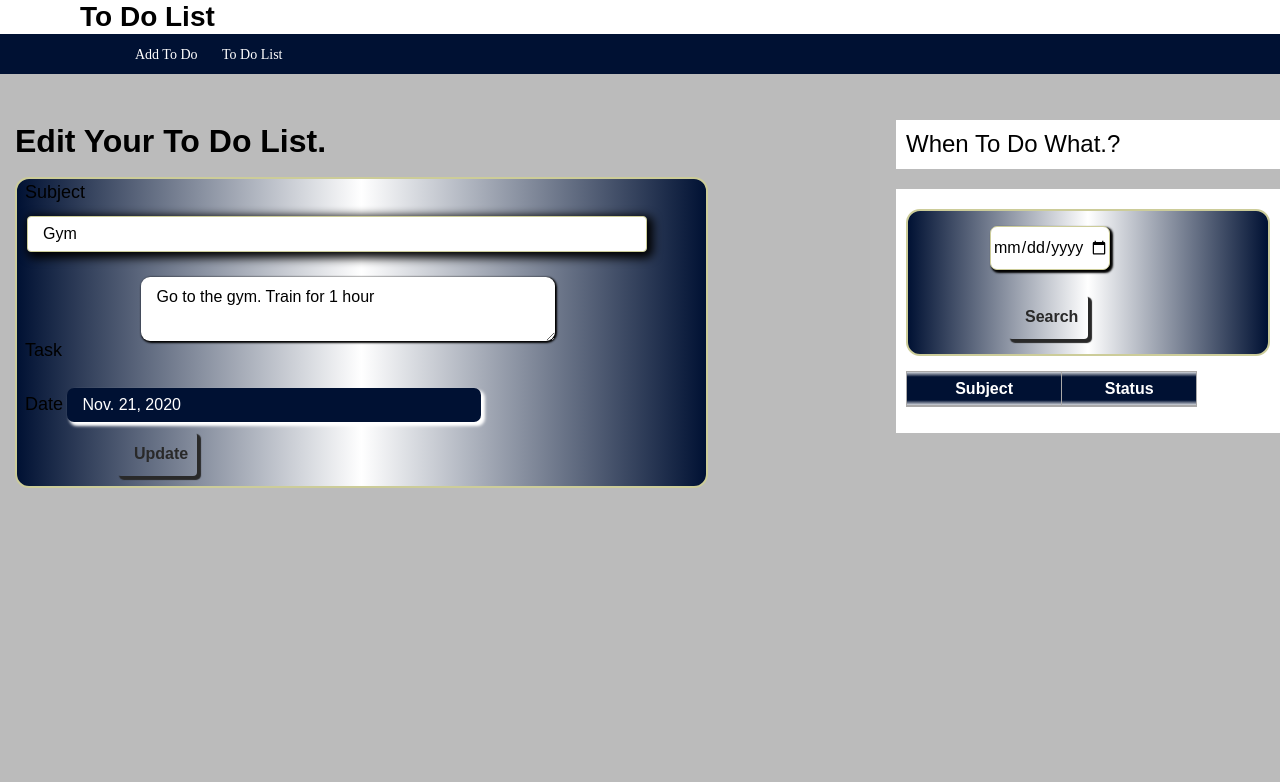
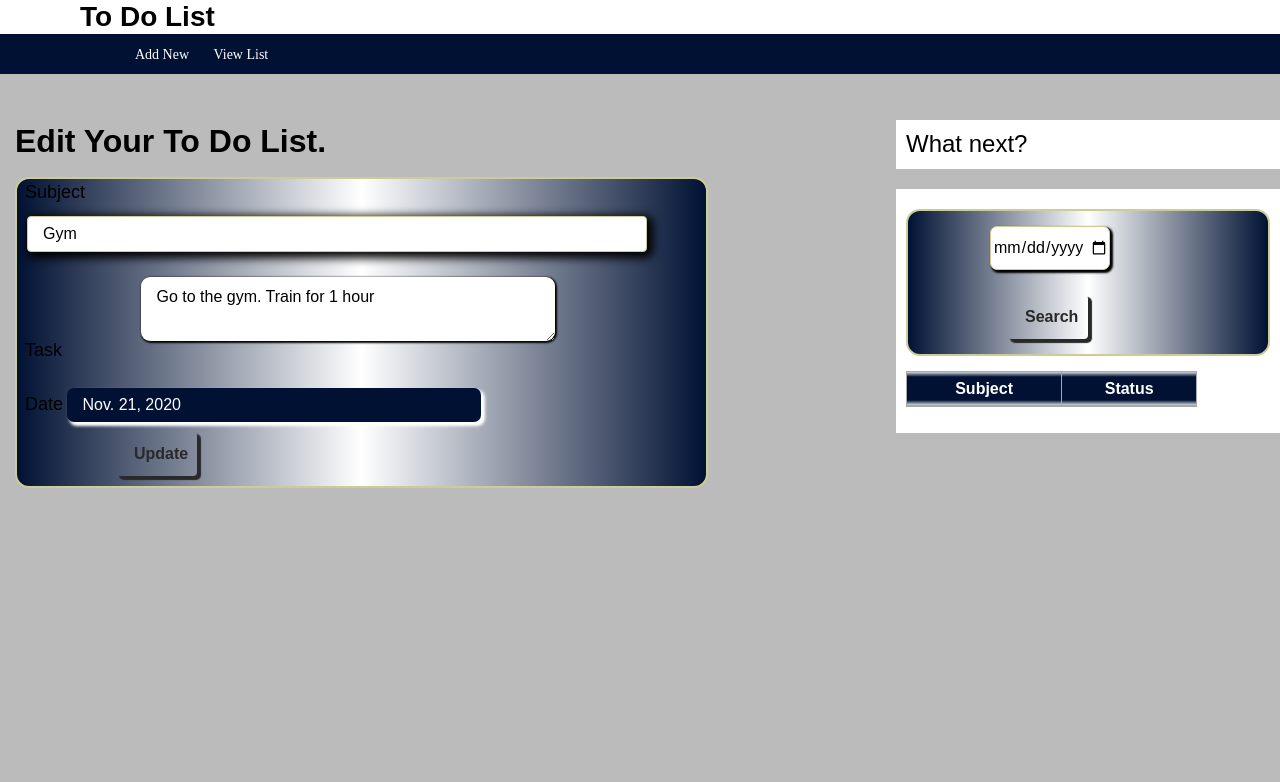
Before and after one commit to anthony-ndegwa-dev/TodoApp-Django, a Django app: page /edit/1 in a window 1280 px wide. Shown: the top 782 px of the page. Run offline with Django 3.2, Linux system fonts and the light colour scheme; data comes from the database, SQL or seed files in the repository; lists and menus that the app fills with data are empty.

Commit message:
Add comments

```diff
--- a/templates/base.html
+++ b/templates/base.html
@@ -10,6 +10,7 @@
     <link id="theme-style" rel="stylesheet" href="/static/css/style.css">
     <link rel="stylesheet" type="text/css" href="/static/css/style1.css">
     <link rel="stylesheet" type="text/css" href="/static/css/main.css">
+
 </head>
 
 <body>
@@ -19,14 +20,15 @@
     <nav class="navbar navbar-default navbar-static-top">
         <div class="container">
           <ul>{# Django Home Link / Admin Link / Register Link#}
-            <li><a href="{% url 'home' %}">Add To Do</a></li>
-              <li><a href="{% url 'saved' %}">To Do List</a></li>
+            <li><a href="{% url 'home' %}">Add New</a></li>
+              <li><a href="{% url 'saved' %}">View List</a></li>
           </ul>
         </div>
     </nav>
 <section>
     <section class="left-side">
-<!--<div class="main-wrapper">-->
+
+    <!-- This section fetches the form from home.html -->
     <article class="about-section py-5">
         <div class="content-wrap">
         <div class="container">
@@ -41,15 +43,18 @@
 
         </div>
     	</div>
-    </article><!--//about-section-->
-<!--</div>&lt;!&ndash;//main-wrapper&ndash;&gt;-->
+    </article>
+    <!-- End of form -->
     </section>
+
 <section class="right-side">
     <article class="right-side">
 		<header>
-			<h4>When To Do What.?</h4>
+			<h4>What next?</h4>
 		</header>
     </article>
+
+    <!-- Right side form -->
 
     <article class="right-side">
 		<form method="get" action="{% url 'searched_date' %}" enctype="multipart/form-data" autocomplete="off" class="vigoro">
@@ -74,6 +79,7 @@
 		        </tbody>
 	        </table>
     </article>
+    <!-- End of right form -->
 </section>
 </section>
 </body>
```
